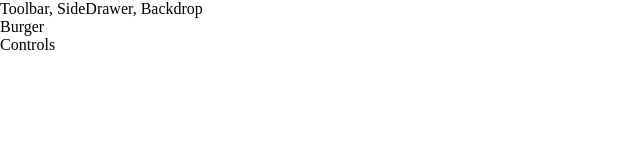
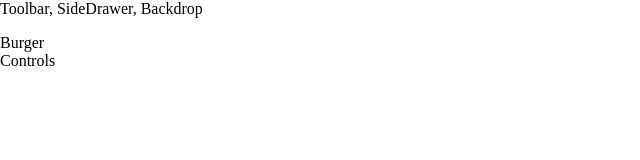
Before and after one commit to AxSch/burger-app, a React app: page / in a window 1280 px wide. Shown: the top 160 px of the page, without its empty margins (0-640 px from the left). Built offline with nearby package versions, Linux system fonts and the light colour scheme; a web font is replaced by a local one.

Commit message:
style: Imported component's style and applied

```diff
--- a/src/components/Layout/Layout.tsx
+++ b/src/components/Layout/Layout.tsx
@@ -1,9 +1,10 @@
 import React from 'react'
+import styles from './Layout.module.scss'
 
 const layout = (props: any) => (
   <>
     <div>Toolbar, SideDrawer, Backdrop</div>
-    <div>
+    <div className={styles['layout-inner']}>
       {props.children}
     </div>
   </>
```
